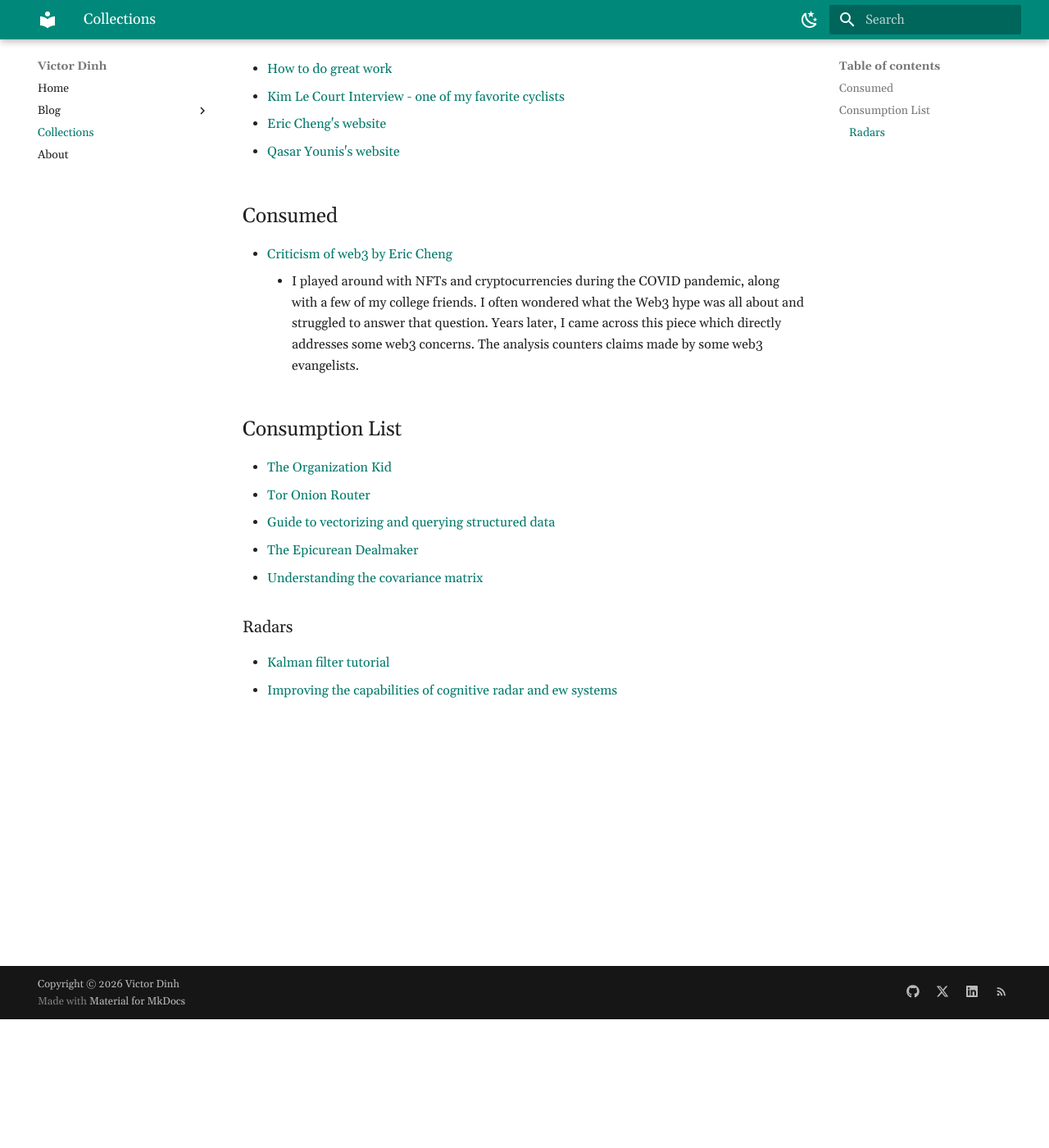
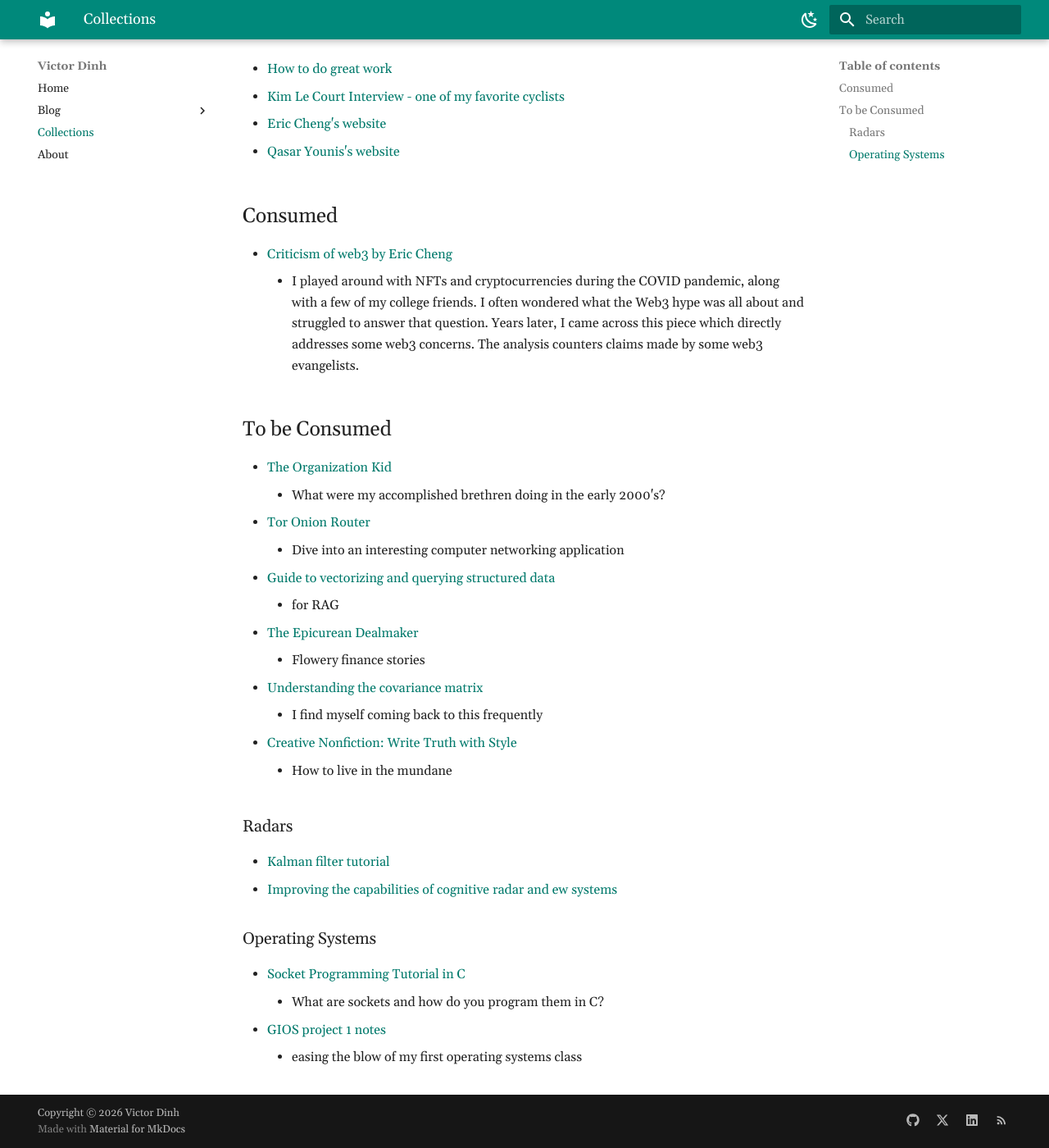
Before and after one commit to vd141/vd141.github.io, an MkDocs documentation site: the page built from docs/collections.md, in a window 1280 px wide and 1400 px high, scrolled down 157 px. Shown: the whole window at 82% size. Built offline with MkDocs 1.6.1 and Material for MkDocs 9.7.7, drawn with Linux system fonts in a browser that asks for light colours.

Commit message:
lotsss of updates

```diff
--- a/docs/collections.md
+++ b/docs/collections.md
@@ -15,14 +15,27 @@ This is a curated scrapbook of some things I am consuming. Inspirations, if you
 - [Criticism of web3 by Eric Cheng](https://web3.chengeric.com/)
     - I played around with NFTs and cryptocurrencies during the COVID pandemic, along with a few of my college friends. I often wondered what the Web3 hype was all about and struggled to answer that question. Years later, I came across this piece which directly addresses some web3 concerns. The analysis counters claims made by some web3 evangelists.
 
-## Consumption List
+## To be Consumed
 
 - [The Organization Kid](https://courses.washington.edu/globfut/req%20readings/Brooks.pdf)
+    - What were my accomplished brethren doing in the early 2000's?
 - [Tor Onion Router](https://www.onion-router.net/Publications/tor-design.pdf)
+    - Dive into an interesting computer networking application
 - [Guide to vectorizing and querying structured data](https://medium.com/@zilliz_learn/an-ultimate-guide-to-vectorizing-and-querying-structured-data-dea570a80c21)
+    - for RAG
 - [The Epicurean Dealmaker](https://epicureandealmaker.blogspot.com/)
+    - Flowery finance stories
 - [Understanding the covariance matrix](https://datascienceplus.com/understanding-the-covariance-matrix/)
+    - I find myself coming back to this frequently
+- [Creative Nonfiction: Write Truth with Style](https://www.coursera.org/learn/creative-nonfiction-write-truth-with-style)
+    - How to live in the mundane
 
 ### Radars
 - [Kalman filter tutorial](https://web.mit.edu/kirtley/kirtley/binlustuff/literature/control/Kalman%20filter.pdf)
 - [Improving the capabilities of cognitive radar and ew systems](assets/Improving-the-capabilities-radar-EW_wp_en_3683-7477-52_v0100.pdf)
+
+### Operating Systems
+- [Socket Programming Tutorial in C](https://www.youtube.com/watch?v=LtXEMwSG5-8&t=1355s)
+    - What are sockets and how do you program them in C?
+- [GIOS project 1 notes](https://gist.github.com/nycdavid/748da176af8d4e1330d6dae3c476a925)
+    - easing the blow of my first operating systems class
--- a/mkdocs.yml
+++ b/mkdocs.yml
@@ -42,6 +42,9 @@ theme:
 markdown_extensions:
   - pymdownx.arithmatex:
       generic: true
+  - pymdownx.highlight:
+      anchor_linenums: true
+  - pymdownx.superfences
 extra_javascript:
   - https://cdn.jsdelivr.net/npm/mathjax@3/es5/tex-mml-chtml.js
 plugins:
```
Also changed, not shown: docs/about.md (+4 -4 lines), docs/blog/index.md (+1 -2 lines), docs/blog/posts/.20260814_why_computer_science.md (added, +42 -0 lines), docs/blog/posts/.ideas.md (+1 -0 lines), docs/blog/posts/20260807_andrew_ng_supervised_machine_learning.md (+8 -0 lines).
